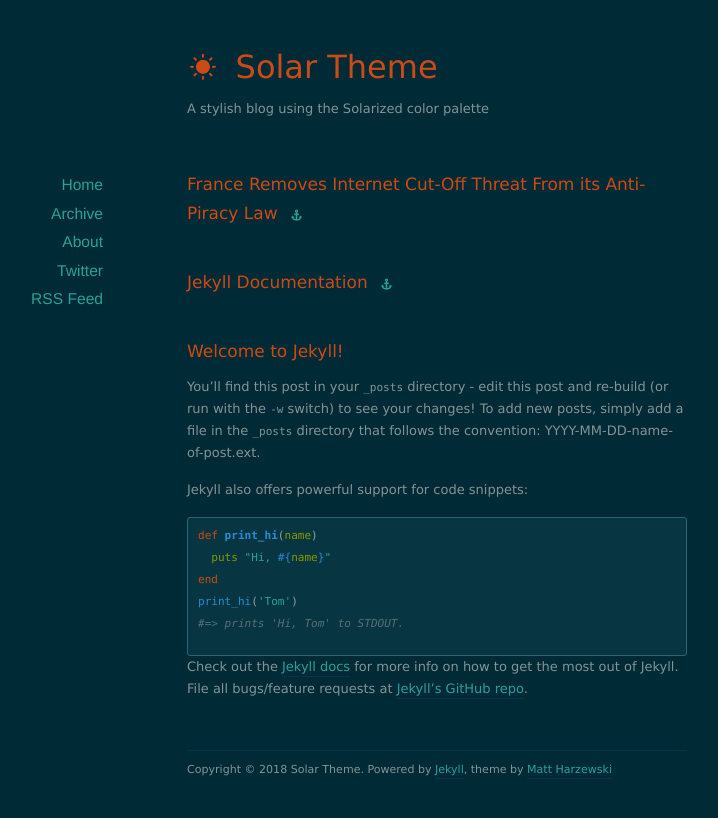
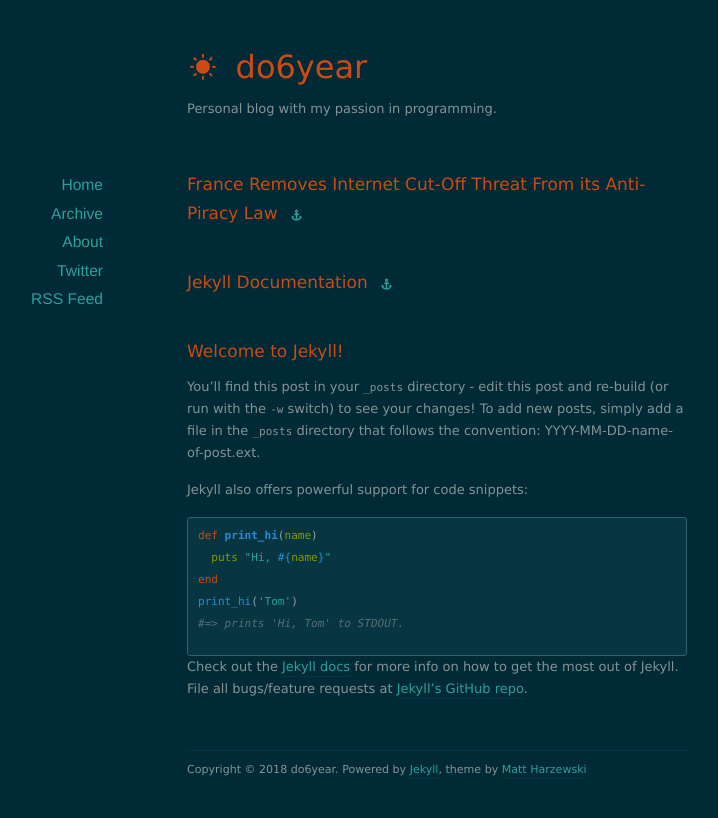
Before and after one commit to do6year/do6year.github.io, a Jekyll site: the page built from index.html, in a window 1280 px wide. Shown: the top 818 px of the page, without its empty margins (203-921 px from the left). Built offline with Jekyll 4.4.1, drawn with Linux system fonts in a browser that asks for light colours; nearby versions of some CDN libraries; the list of posts is cut into pages by our own code.

Commit message:
update config.yml

```diff
--- a/_config.yml
+++ b/_config.yml
@@ -1,6 +1,6 @@
-name: Solar Theme
-url: http://example.org
-description: A stylish blog using the Solarized color palette
+name: do6year
+url: http://do6year.github.io
+description: Personal blog with my passion in programming.
 
 permalink: /:year/:month/:day/:title/
 paginate: 10
```
